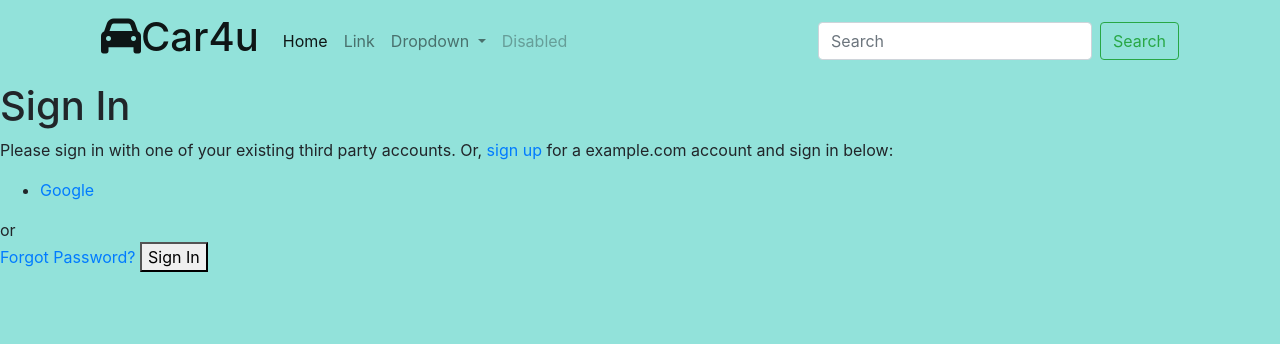
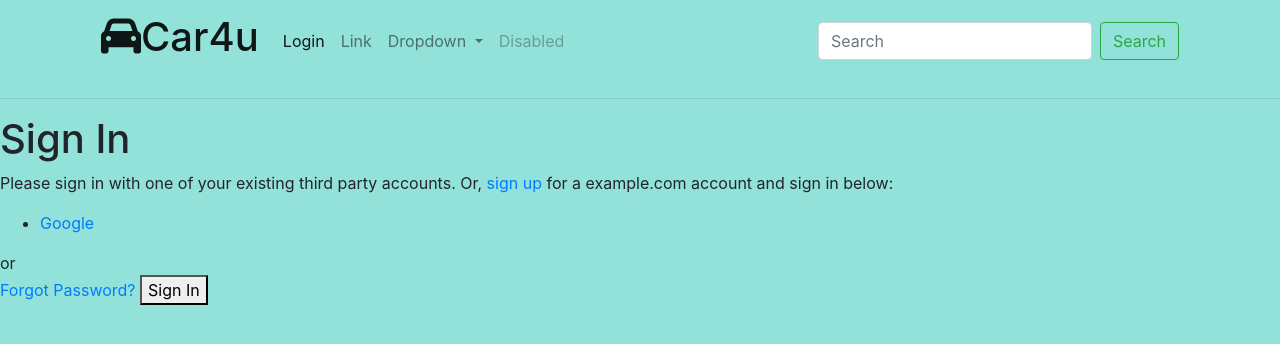
Before and after one commit to bobshort4bobby4/PP5-v1, a Django app: template templates/allauth/account/login.html in a window 1280 px wide. Shown: the top 344 px of the page. Run offline with Django 3.2, Linux system fonts and the light colour scheme; tables that the repository leaves empty hold one stand-in row (values such as "Sample post"); the template is opened without the code that fills it: values that come from a table or form of the project are taken from there, most other values are stand-ins (such as "Sample title", 1, 10 or a date in 2020); some libraries are stand-ins or nearby versions.

Commit message:
ADD login to navbar

```diff
--- a/templates/base.html
+++ b/templates/base.html
@@ -104,9 +104,11 @@
 
                 <div class="collapse navbar-collapse" id="navbarSupportedContent">
                   <ul class="navbar-nav mr-auto">
+                    {% if user is not True %}
                     <li class="nav-item active">
-                      <a class="nav-link" href="#">Home <span class="sr-only">(current)</span></a>
+                      <a class="nav-link" href="{% url 'account_login' %}">Login <span class="sr-only">(current)</span></a>
                     </li>
+                    {% endif %}
                     <li class="nav-item">
                       <a class="nav-link" href="#">Link</a>
                     </li>
@@ -133,6 +135,8 @@
               </nav>
         </div>
     </header>
+
+    <hr>
 
      <!--======================Messages section=============================-->
      <div class="container ">
```
